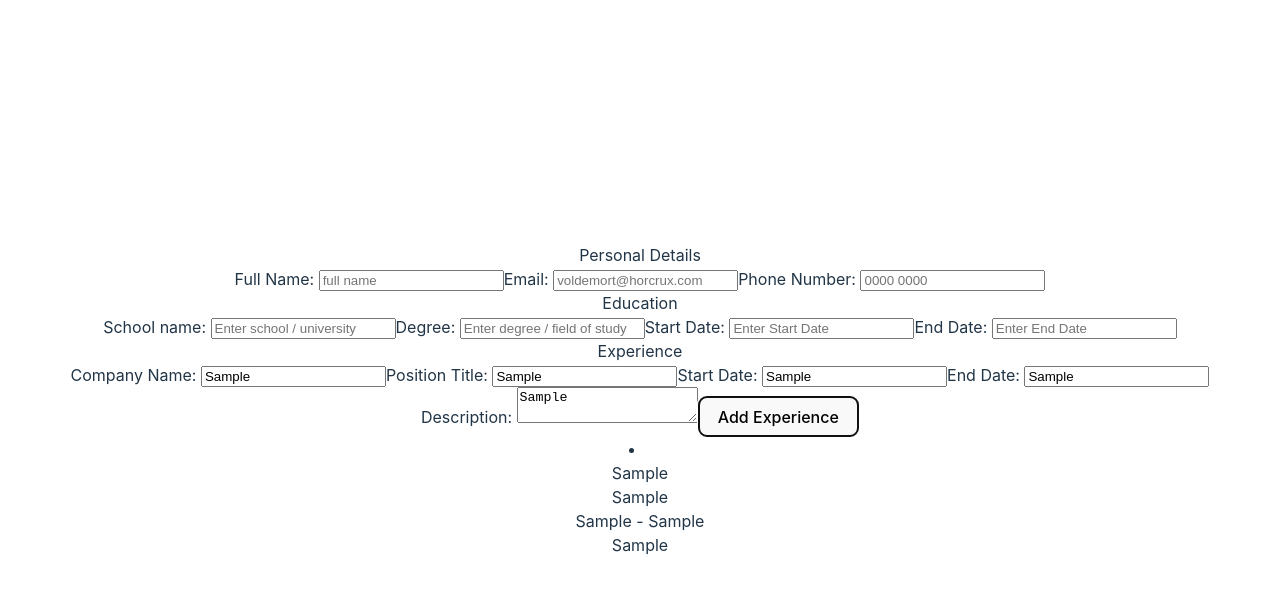
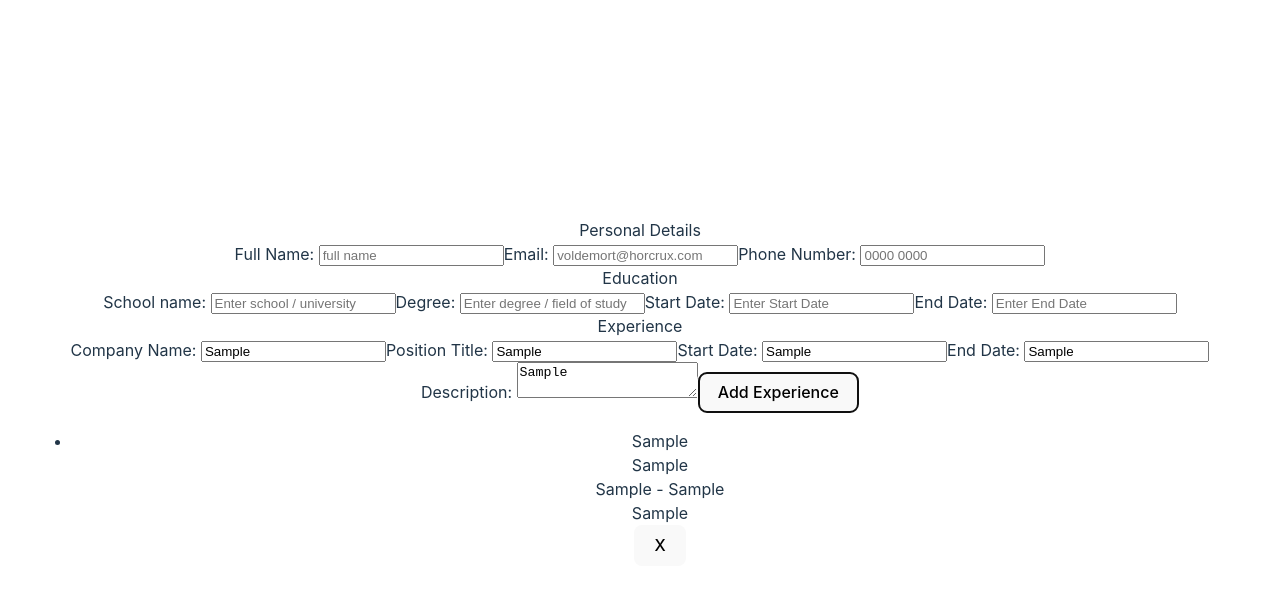
Before and after one commit to magic-doggo/cv-application, a React (Vite) app: page / in a window 1280 px wide. Both pictures are taken after typing "Sample", "Sample", "Sample", "Sample", "Sample" into the empty fields and a click on the button "Add Experience". Shown: the top 590 px of the page. Built offline with nearby package versions, Linux system fonts and the light colour scheme.

Commit message:
Add button to remove individual experience entries

```diff
--- a/src/components/PracticalExperience.jsx
+++ b/src/components/PracticalExperience.jsx
@@ -68,14 +68,23 @@ export function PracticalExperience() {
                 <button type="submit">Add Experience</button>
             </form>
 
+            <ul>
                 {experienceEntries.map(experience => (
                     <li key={experience.id}>
                         <div>{experience.companyName}</div>
                         <div>{experience.positionTitle}</div>
                         <div>{experience.startDate} - {experience.endDate}</div>
                         <div>{experience.description}</div>
+                        <button onClick={() => {
+                            setExperienceEntries(
+                                experienceEntries.filter(xp =>
+                                    xp.id !== experience.id
+                                )
+                            )
+                        }}>X</button>
                     </li>
                 ))}
+            </ul>
         </div>
     )
 }
```
Lines whose indentation alone changed are shown as unchanged.
